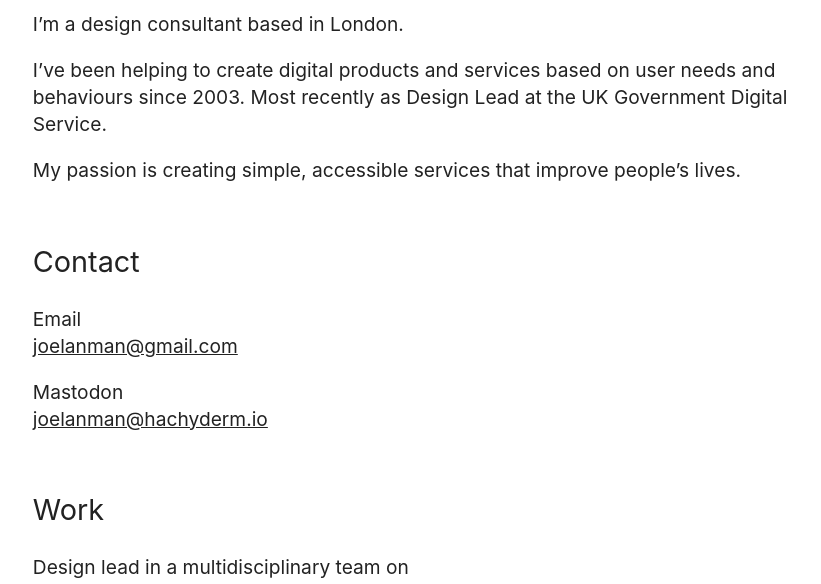
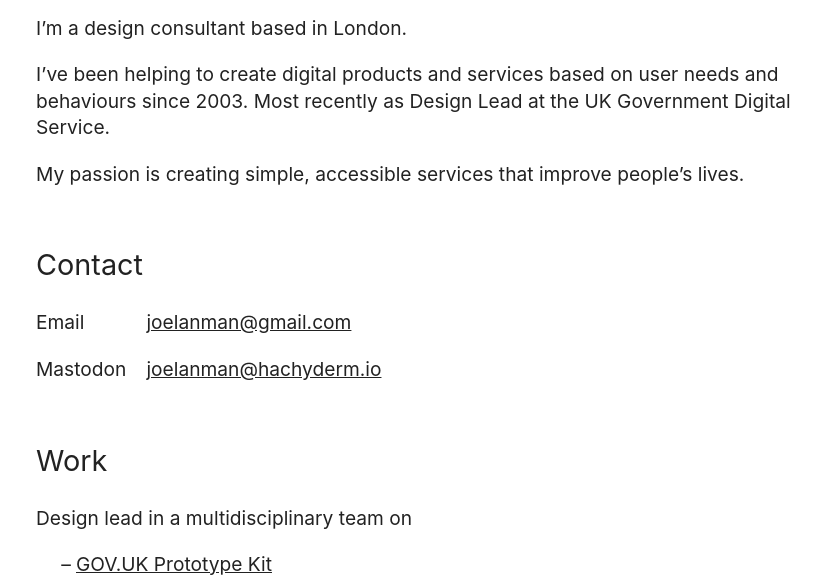
Before and after one commit to joelanman/joelanman.com, an Eleventy site: page index.md in a window 1280 px wide. Shown: the part 151-735 px from the top of the page, without its empty margins (44-865 px from the left). Built offline with nearby package versions, Linux system fonts and the light colour scheme; Eleventy itself is replaced by a stand-in of ours; files that its build step writes are made by us from their sources.

Commit message:
desktop style

```diff
--- a/assets/css/main.css
+++ b/assets/css/main.css
@@ -19,12 +19,6 @@ body {
   padding-right: 20px;
   padding-bottom: 60px;
   padding-left: 20px;
-}
-
-@media (min-width: 800px) {
-  body {
-    padding: 4rem;
-  }
 }
 
 a {
@@ -83,3 +77,28 @@ img {
 .project-links {
   margin-top: 40px;
 }
+
+
+@media (min-width: 800px) {
+  body {
+    padding-top: 80px;
+    padding-right: 80px;
+    padding-bottom: 120px;
+    padding-left: 80px;
+  }
+
+  dl {
+    display: grid;
+    grid-template-columns: auto 1fr;
+    row-gap: 20px;
+  }
+
+  dt {
+    padding-right: 20px;
+  }
+
+  dd {
+    margin: 0;
+  }
+
+}
```
